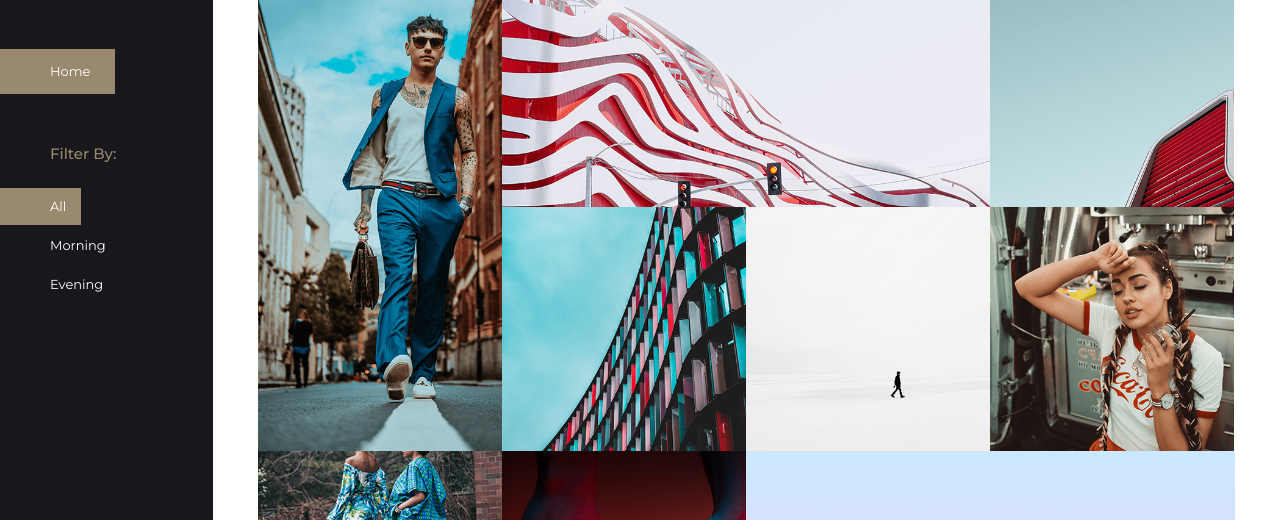
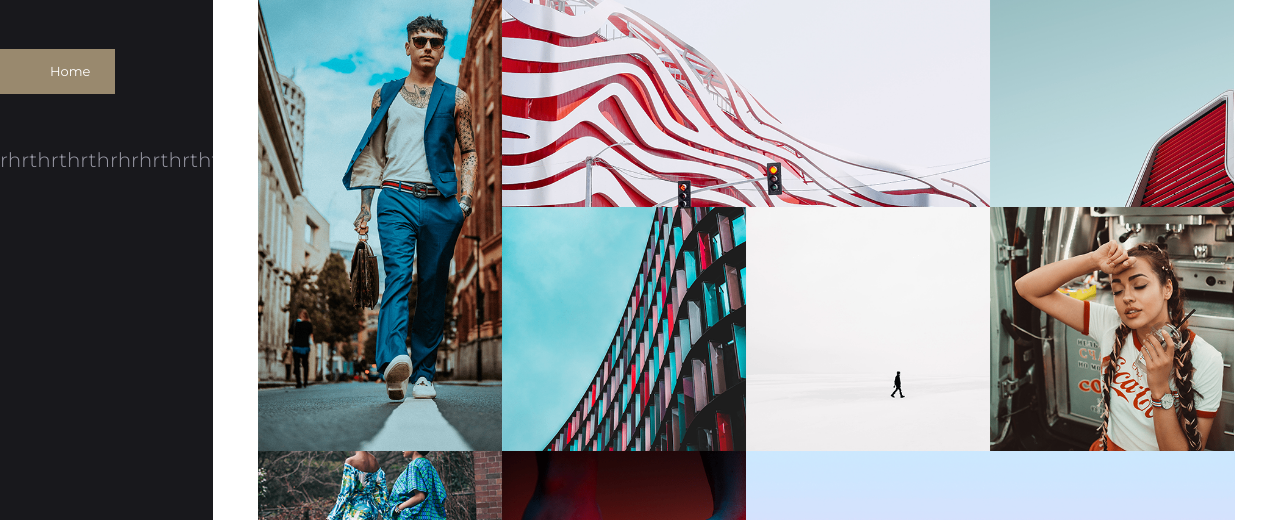
Before and after one commit to friendryu/project-pk, a website: page index.html in a window 1280 px wide. Shown: the part 87-607 px from the top of the page. Drawn offline with Linux system fonts and the light colour scheme; files whose address does not match are found by name.

Commit message:
test Freind

```diff
--- a/index.html
+++ b/index.html
@@ -63,12 +63,7 @@
 
             <!--filter menu -->
             <div class="side_menu_section">
-                <h4 class="side_title">filter by:</h4>
-                <ul  id="filtr-container"  class="filter_nav">
-                    <li  data-filter="*" class="active"><a href="javascript:void(0)" >all</a></li>
-                    <li data-filter=".branding"> <a href="javascript:void(0)">morning</a></li>
-                    <li data-filter=".design"><a href="javascript:void(0)">evening</a></li>
-                </ul>
+               rhrthrthrthrhrhrthrthtr
             </div>
             <!--filter menu end -->
 
```
